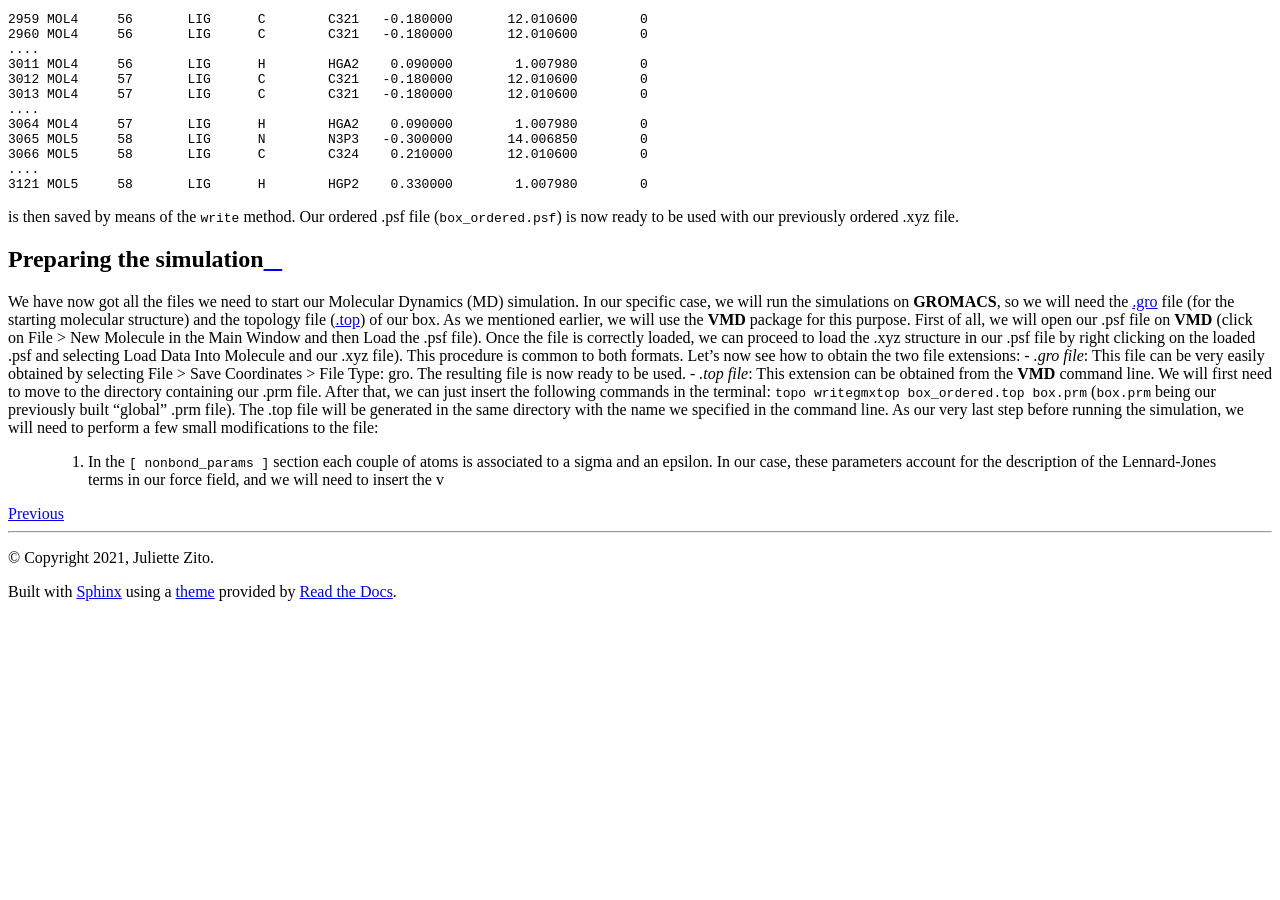
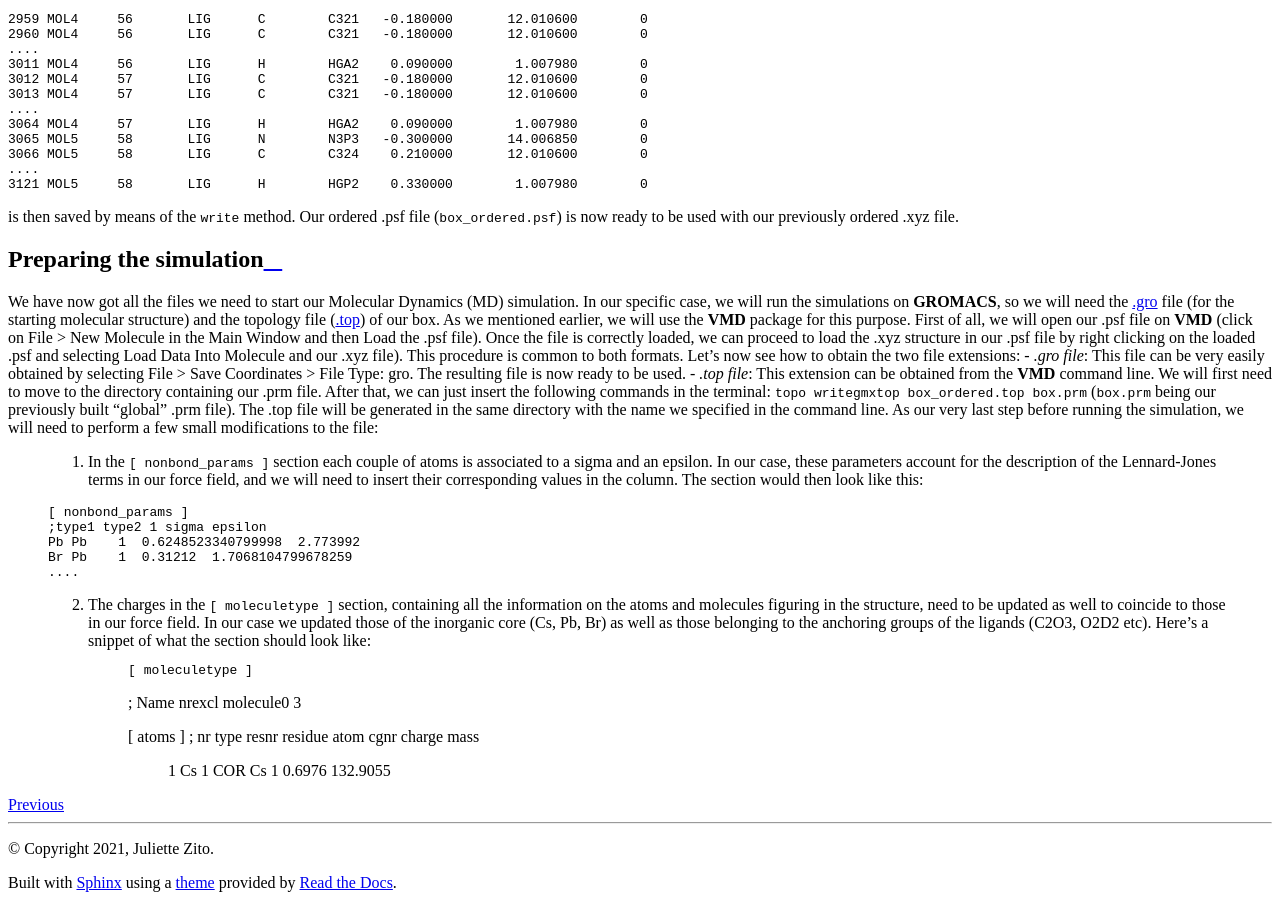
Before and after one commit to nlesc-nano/Tutorials, a Sphinx documentation site: the page built from docs/5_simulation_box.rst, in a window 1280 px wide and 900 px high, scrolled down 7171 px. Built offline with Sphinx 7.4.7 and the Read the Docs theme 2.0.0, drawn with Linux system fonts in a browser that asks for light colours; before the commit the page ends 7780 px from its top, so only the background shows below that.

Commit message:
Update 5_simulation_box.rst

```diff
--- a/docs/5_simulation_box.rst
+++ b/docs/5_simulation_box.rst
@@ -418,4 +418,24 @@ First of all, we will open our .psf file on **VMD** (click on File > New Molecul
 Let's now see how to obtain the two file extensions:
 - *.gro file*: This file can be very easily obtained by selecting File > Save Coordinates > File Type: gro. The resulting file is now ready to be used.
 - *.top file*: This extension can be obtained from the **VMD** command line. We will first need to move to the directory containing our .prm file. After that, we can just insert the following commands in the terminal: ``topo writegmxtop box_ordered.top box.prm`` (``box.prm`` being our previously built "global" .prm file). The .top file will be generated in the same directory with the name we specified in the command line. As our very last step before running the simulation, we will need to perform a few small modifications to the file:
-    1. In the ``[ nonbond_params ]`` section each couple of atoms is associated to a sigma and an epsilon. In our case, these parameters account for the description of the Lennard-Jones terms in our force field, and we will need to insert the v
+    1. In the ``[ nonbond_params ]`` section each couple of atoms is associated to a sigma and an epsilon. In our case, these parameters account for the description of the Lennard-Jones terms in our force field, and we will need to insert their corresponding values in the column. The section would then look like this:
+
+    ::
+
+        [ nonbond_params ]
+        ;type1 type2 1 sigma epsilon
+        Pb Pb    1  0.6248523340799998  2.773992
+        Br Pb    1  0.31212  1.7068104799678259
+        ....
+
+    2. The charges in the ``[ moleculetype ]`` section, containing all the information on the atoms and molecules figuring in the structure, need to be updated as well to coincide to those in our force field. In our case we updated those of the inorganic core (Cs, Pb, Br) as well as those belonging to the anchoring groups of the ligands (C2O3, O2D2 etc). Here's a snippet of what the section should look like:
+        ::
+
+        [ moleculetype ]
+        ; Name      nrexcl
+        molecule0     3
+
+        [ atoms ]
+        ; nr  type  resnr residue atom cgnr charge  mass
+             1          Cs      1      COR     Cs      1     0.6976   132.9055
+        ....
```
